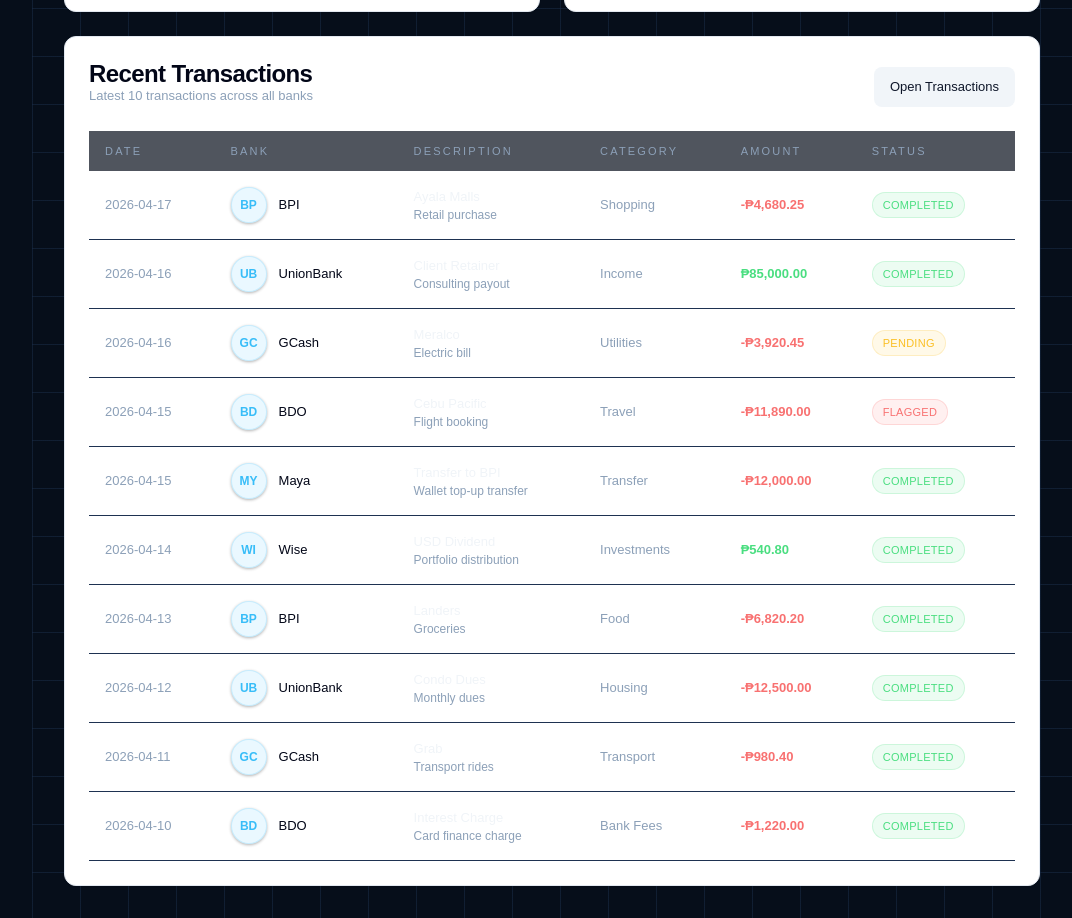
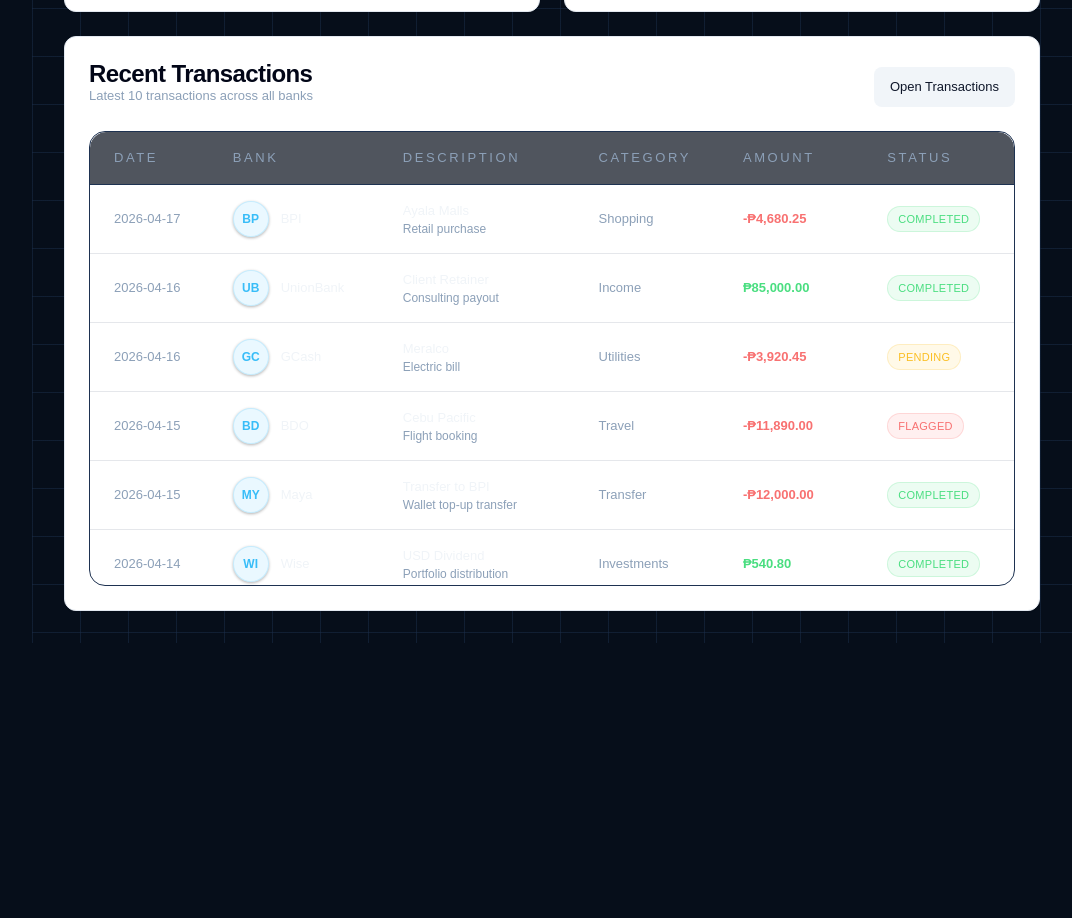
Before and after one commit to James54-cmd/vaultiq, a Next.js app: page / in a window 1280 px wide. Shown: the part 1240-2158 px from the top of the page, without its empty margins (208-1280 px from the left). After the commit the page ends 1883 px from the top, so only its background shows below. Built offline with nearby package versions, Linux system fonts and the light colour scheme.

Commit message:
feat(dashboard): enhance layout and responsiveness of DashboardPage; improve button styling and transaction display

```diff
--- a/components/pages/dashboard-page.tsx
+++ b/components/pages/dashboard-page.tsx
@@ -51,9 +51,9 @@ export function DashboardPage() {
         title="Multi-bank financial visibility at a glance"
         description="Monitor balances, liabilities, cash flow, and category behavior across every connected bank and e-wallet."
         action={
-          <div className="flex gap-3">
-            <Button variant="secondary">Export Snapshot</Button>
-            <Button>Connect Account</Button>
+          <div className="flex flex-col gap-2 sm:flex-row sm:gap-3">
+            <Button variant="secondary" className="w-full sm:w-auto">Export Snapshot</Button>
+            <Button className="w-full sm:w-auto">Connect Account</Button>
           </div>
         }
       />
@@ -167,12 +167,12 @@ export function DashboardPage() {
 
       <div className="grid gap-6 xl:grid-cols-2">
         <Card>
-          <CardHeader className="flex-row items-center justify-between">
+          <CardHeader className="flex flex-col gap-4 sm:flex-row sm:items-center sm:justify-between">
             <div>
               <CardTitle>All Banks Overview</CardTitle>
               <p className="text-sm text-muted">Status, type, and live balance by institution</p>
             </div>
-            <Button variant="secondary">Manage Banks</Button>
+            <Button variant="secondary" className="self-start sm:self-auto">Manage Banks</Button>
           </CardHeader>
           <CardContent className="space-y-3">
             {accounts.slice(0, 5).map((account) => (
@@ -273,53 +273,36 @@ export function DashboardPage() {
       </div>
 
       <Card>
-        <CardHeader className="flex-row items-center justify-between">
+        <CardHeader className="flex flex-col gap-4 sm:flex-row sm:items-center sm:justify-between">
           <div>
             <CardTitle>Recent Transactions</CardTitle>
             <p className="text-sm text-muted">Latest 10 transactions across all banks</p>
           </div>
-          <Button variant="secondary">Open Transactions</Button>
+          <Button variant="secondary" className="self-start sm:self-auto">Open Transactions</Button>
         </CardHeader>
-        <CardContent className="overflow-x-auto">
-          <table className="min-w-full text-left">
-            <thead className="bg-background/70 text-2xs uppercase tracking-widest text-muted">
-              <tr>
-                {["Date", "Bank", "Description", "Category", "Amount", "Status"].map((head) => (
-                  <th key={head} className="px-4 py-3 font-medium">
-                    {head}
-                  </th>
-                ))}
-              </tr>
-            </thead>
-            <tbody>
+        <CardContent>
+          <div className="border-strong overflow-hidden rounded-lg border md:rounded-xl">
+            <div className="overflow-x-auto rounded-t-lg md:rounded-t-xl">
+              <div className="md:min-w-[700px]">
+                <div className="bg-background/70 text-2xs uppercase tracking-widest text-muted hidden rounded-t-lg border-b px-3 py-3 font-medium md:grid md:grid-cols-[minmax(80px,0.8fr)_minmax(120px,1.2fr)_minmax(140px,1.4fr)_minmax(100px,1fr)_minmax(100px,1fr)_minmax(80px,0.8fr)] md:items-center md:gap-3 md:rounded-t-xl md:px-4 lg:gap-4 lg:px-6 lg:py-4 lg:text-sm">
+                  <div className="text-left whitespace-nowrap">Date</div>
+                  <div className="text-left whitespace-nowrap">Bank</div>
+                  <div className="text-left whitespace-nowrap">Description</div>
+                  <div className="text-left whitespace-nowrap">Category</div>
+                  <div className="text-left whitespace-nowrap">Amount</div>
+                  <div className="text-left whitespace-nowrap">Status</div>
+                </div>
+
+                <div className="scrollbar-hide max-h-[400px] divide-y divide-gray-200 overflow-y-auto">
                   {transactions.map((transaction) => (
-                <tr
+                    <div
                       key={transaction.id}
-                  className="border-b border-border text-sm transition hover:bg-accent-muted"
+                      className="cursor-pointer items-center border-b border-gray-200 px-4 py-3 hover:bg-accent-muted md:grid md:grid-cols-[minmax(80px,0.8fr)_minmax(120px,1.2fr)_minmax(140px,1.4fr)_minmax(100px,1fr)_minmax(100px,1fr)_minmax(80px,0.8fr)] md:gap-3 md:border-0 md:px-4 md:py-4 lg:gap-4 lg:px-6"
                     >
-                  <td className="px-4 py-4 text-muted">{transaction.date}</td>
-                  <td className="px-4 py-4">
-                    <div className="flex items-center gap-3">
-                      <BankAvatar name={transaction.bank} initials={transaction.initials} />
-                      <span>{transaction.bank}</span>
-                    </div>
-                  </td>
-                  <td className="px-4 py-4">
-                    <div>
-                      <p className="font-medium text-foreground">{transaction.merchant}</p>
-                      <p className="text-xs text-muted">{transaction.description}</p>
-                    </div>
-                  </td>
-                  <td className="px-4 py-4 text-muted">{transaction.category}</td>
-                  <td
-                    className={cn(
-                      "financial-figure px-4 py-4 font-semibold",
-                      transaction.amount >= 0 ? "text-primary" : "text-error"
-                    )}
-                  >
-                    {formatCurrency(transaction.amount)}
-                  </td>
-                  <td className="px-4 py-4">
+                      {/* Mobile Layout */}
+                      <div className="flex flex-col gap-3 rounded-lg border border-border/50 bg-surface/50 p-3 md:hidden md:border-0 md:bg-transparent md:p-0">
+                        <div className="flex items-center justify-between gap-2">
+                          <div className="text-xs font-medium text-muted">{transaction.date}</div>
                           <Badge
                             variant={
                               transaction.status === "completed"
@@ -331,11 +314,78 @@ export function DashboardPage() {
                           >
                             {transaction.status}
                           </Badge>
-                  </td>
-                </tr>
+                        </div>
+                        <div className="flex items-center gap-3">
+                          <BankAvatar name={transaction.bank} initials={transaction.initials} />
+                          <div className="min-w-0 flex-1 overflow-hidden">
+                            <div className="truncate text-sm font-semibold text-foreground">
+                              {transaction.merchant}
+                            </div>
+                            <div className="truncate text-xs text-muted">
+                              {transaction.bank} • {transaction.description}
+                            </div>
+                          </div>
+                          <div className="text-right">
+                            <div className={cn(
+                              "financial-figure text-base font-bold",
+                              transaction.amount >= 0 ? "text-primary" : "text-error"
+                            )}>
+                              {formatCurrency(transaction.amount)}
+                            </div>
+                          </div>
+                        </div>
+                        <div className="flex items-center justify-start">
+                          <Badge variant="default" className="text-xs">{transaction.category}</Badge>
+                        </div>
+                      </div>
+
+                      {/* Desktop Layout */}
+                      <>
+                        <div className="hidden text-left text-sm text-muted md:block">
+                          {transaction.date}
+                        </div>
+
+                        <div className="hidden min-w-0 items-center gap-3 md:flex">
+                          <BankAvatar name={transaction.bank} initials={transaction.initials} />
+                          <span className="truncate text-sm text-foreground">{transaction.bank}</span>
+                        </div>
+
+                        <div className="hidden text-left md:block">
+                          <div className="text-sm font-medium text-foreground">{transaction.merchant}</div>
+                          <div className="text-xs text-muted">{transaction.description}</div>
+                        </div>
+
+                        <div className="hidden text-left text-sm text-muted md:block">
+                          {transaction.category}
+                        </div>
+
+                        <div className={cn(
+                          "hidden financial-figure text-left text-sm font-semibold md:block",
+                          transaction.amount >= 0 ? "text-primary" : "text-error"
+                        )}>
+                          {formatCurrency(transaction.amount)}
+                        </div>
+
+                        <div className="hidden text-left md:block">
+                          <Badge
+                            variant={
+                              transaction.status === "completed"
+                                ? "success"
+                                : transaction.status === "pending"
+                                  ? "warning"
+                                  : "error"
+                            }
+                          >
+                            {transaction.status}
+                          </Badge>
+                        </div>
+                      </>
+                    </div>
                   ))}
-            </tbody>
-          </table>
+                </div>
+              </div>
+            </div>
+          </div>
         </CardContent>
       </Card>
     </div>
```
Lines whose indentation alone changed are shown as unchanged.
